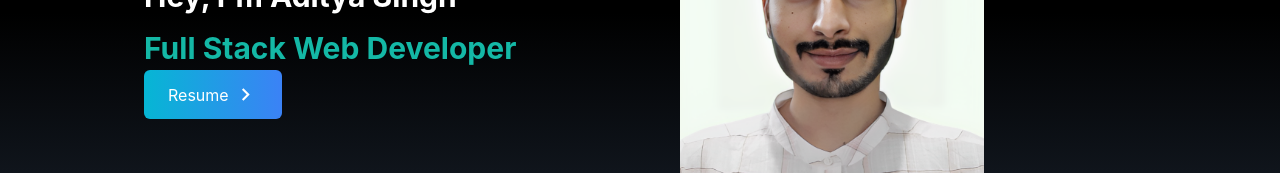
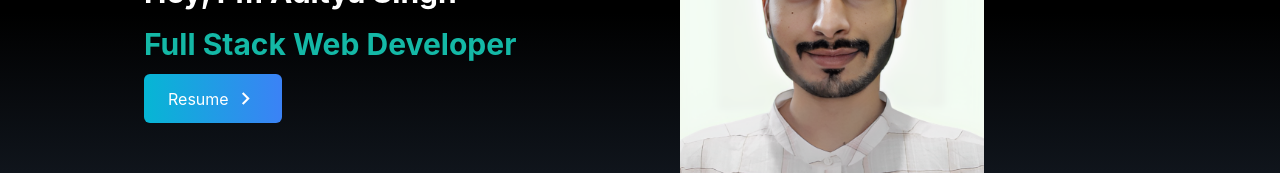
Before and after one commit to Adii1707/Adii1707.github.io, a React (Create React App) app: page / in a window 1280 px wide. Shown: the part 302-475 px from the top of the page. Built offline with nearby package versions, Linux system fonts and the light colour scheme.

Commit message:
Update Home.jsx

```diff
--- a/src/Pages/Home.jsx
+++ b/src/Pages/Home.jsx
@@ -25,7 +25,7 @@ const Home = ()=>{
               download={true}
               smooth
               duration={500}
-              className="group mt-1 text-white w-fit px-6 py-3 my-2 flex items-center rounded-md
+              className="group mt-3 text-white w-fit px-6 py-3 my-2 flex items-center rounded-md
               bg-gradient-to-r from-cyan-500 to-blue-500 cursor-pointer"
             >
               Resume
```
